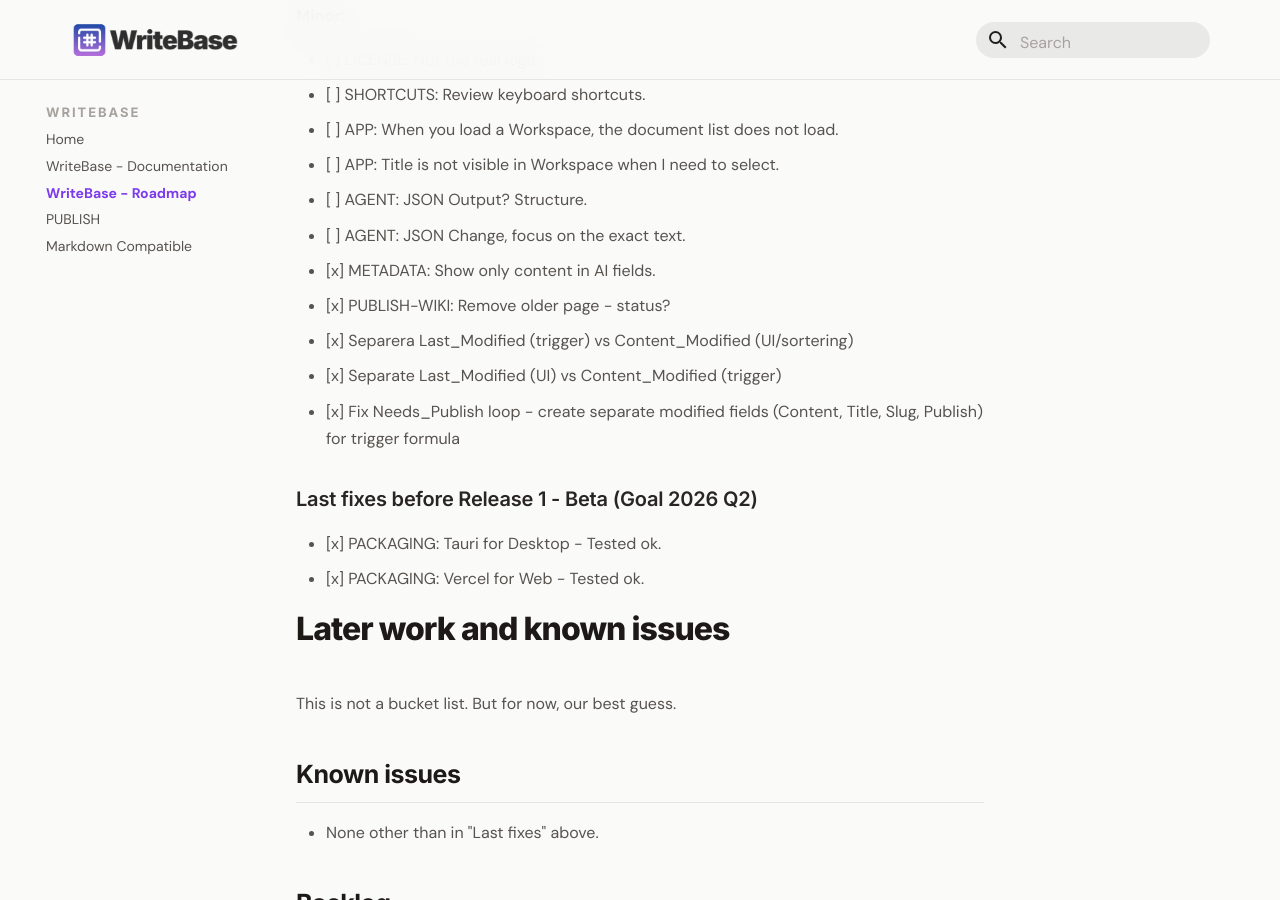
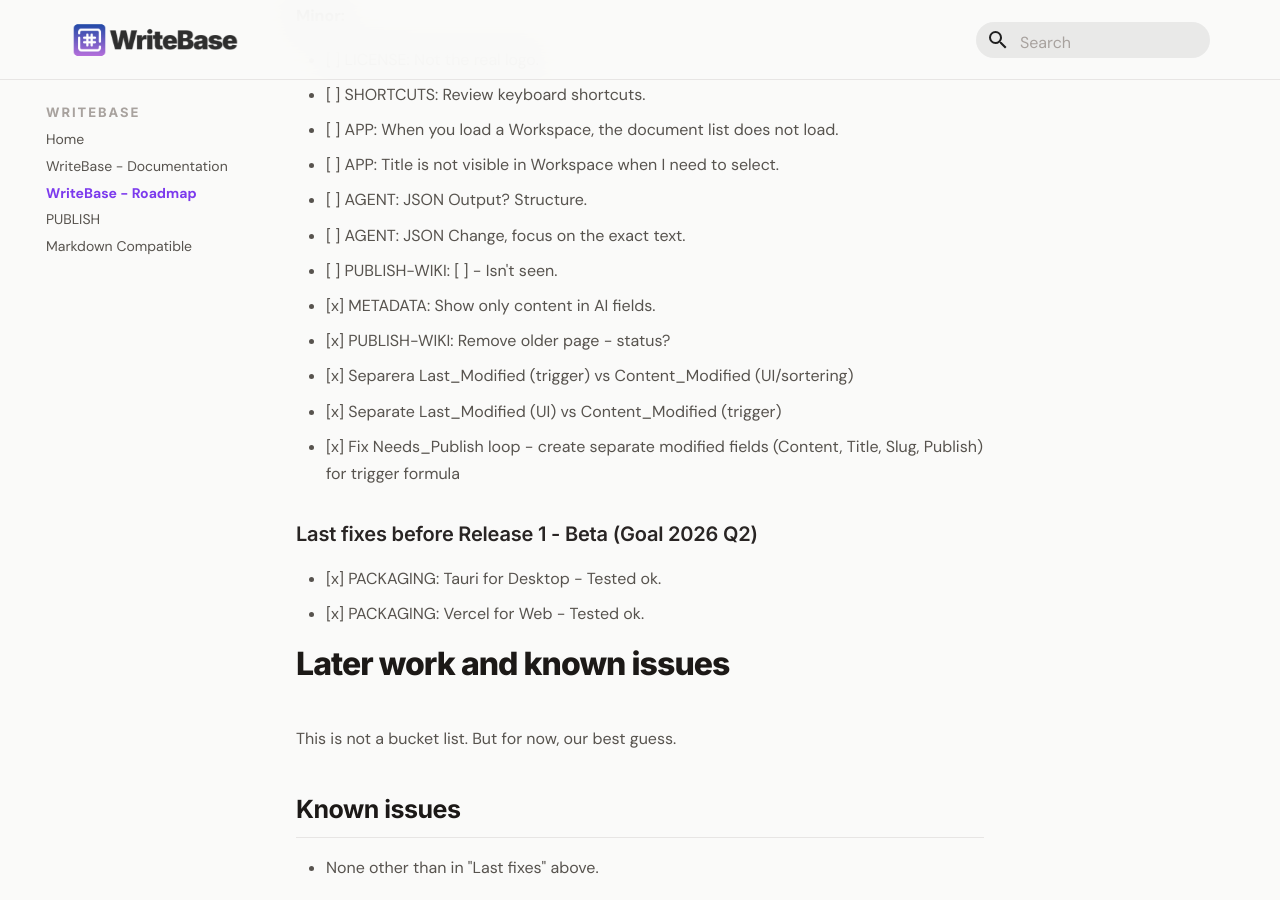
Before and after one commit to larssonhthomas-afk/writebase-docs, an MkDocs documentation site: the page built from docs/009-writebase-roadmap.md, in a window 1280 px wide and 900 px high, scrolled down 853 px. Built offline with MkDocs 1.6.1 and Material for MkDocs 9.7.7, drawn with Linux system fonts in a browser that asks for light colours; some web fonts are replaced.

Commit message:
Update 009-writebase-roadmap.md

```diff
--- a/docs/009-writebase-roadmap.md
+++ b/docs/009-writebase-roadmap.md
@@ -43,6 +43,7 @@ This Backlog has a priority 1-3.
 - [ ] APP: Title is not visible in Workspace when I need to select.
 - [ ] AGENT: JSON Output? Structure.
 - [ ] AGENT: JSON Change, focus on the exact text.
+- [ ] PUBLISH-WIKI: [ ] - Isn't seen.
 
 - [x] METADATA: Show only content in AI fields.
 - [x] PUBLISH-WIKI: Remove older page - status?
```
